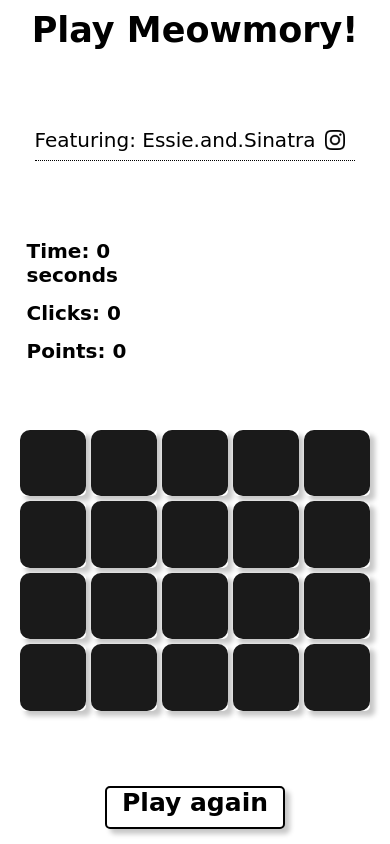
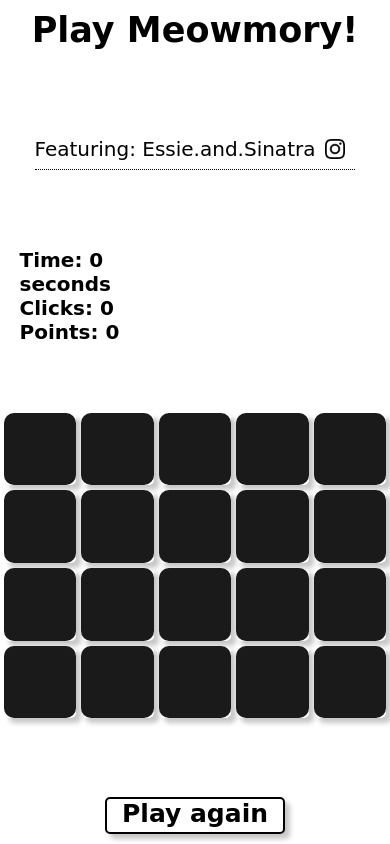
Before and after one commit to linn2punkt0/Meowmory, a plain HTML site: page index.html in a window 390 px wide. Drawn offline with Linux system fonts and the light colour scheme; a web font is replaced by a local one.

Commit message:
more mobile adjustments

```diff
--- a/style.css
+++ b/style.css
@@ -215,6 +215,9 @@ button:hover {
     display: flex;
     flex-direction: column;
   }
+  .game-info > h4 {
+    margin: 0;
+  }
   .game-info > .points {
     text-align: start;
   }
@@ -222,4 +225,11 @@ button:hover {
   .game-info > .clicks {
     text-align: start;
   }
+  .board {
+    width: 98%;
+  }
+  button {
+    margin: 10px;
+    padding: 0px 15px 4px 15px;
+  }
 }
```
